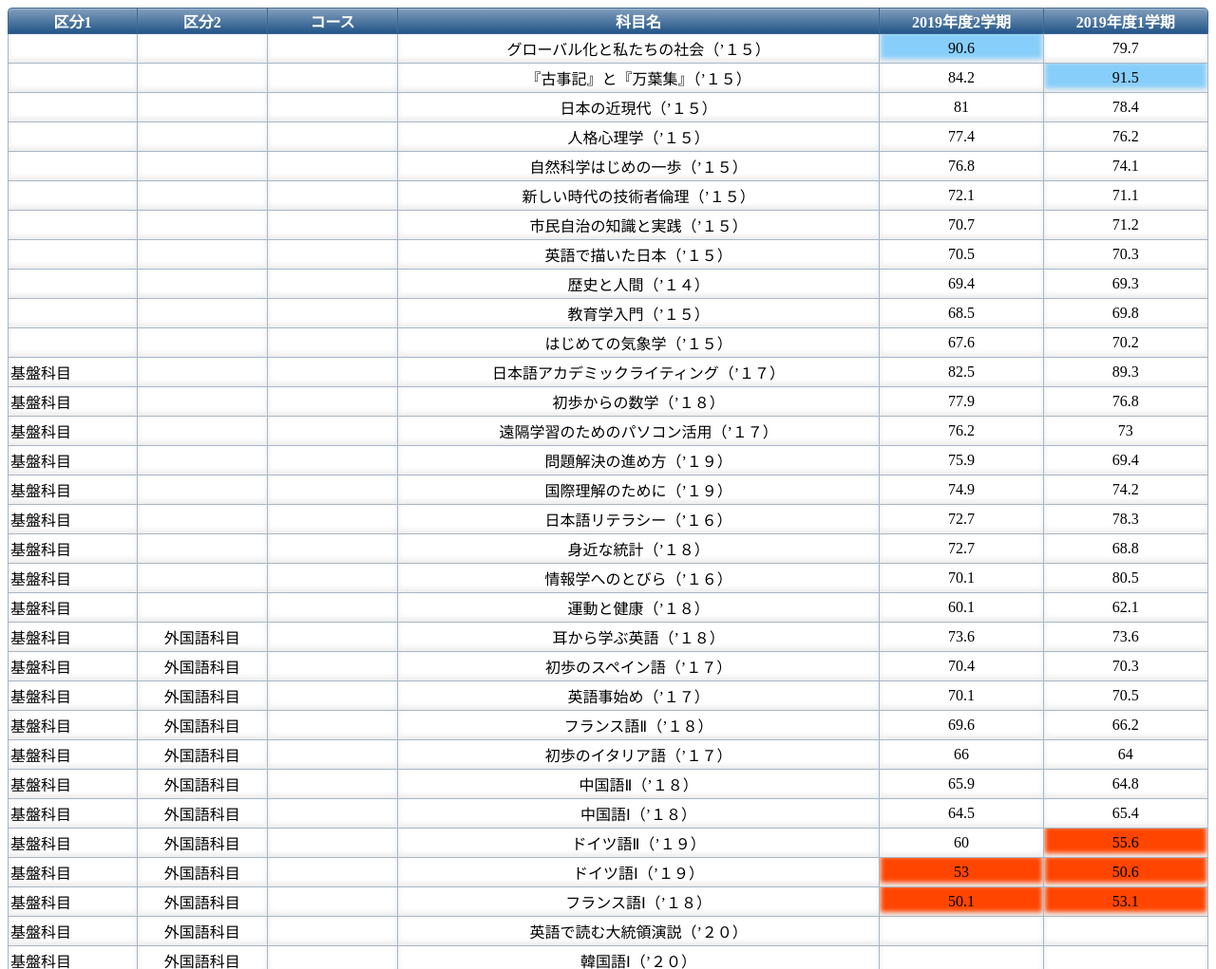
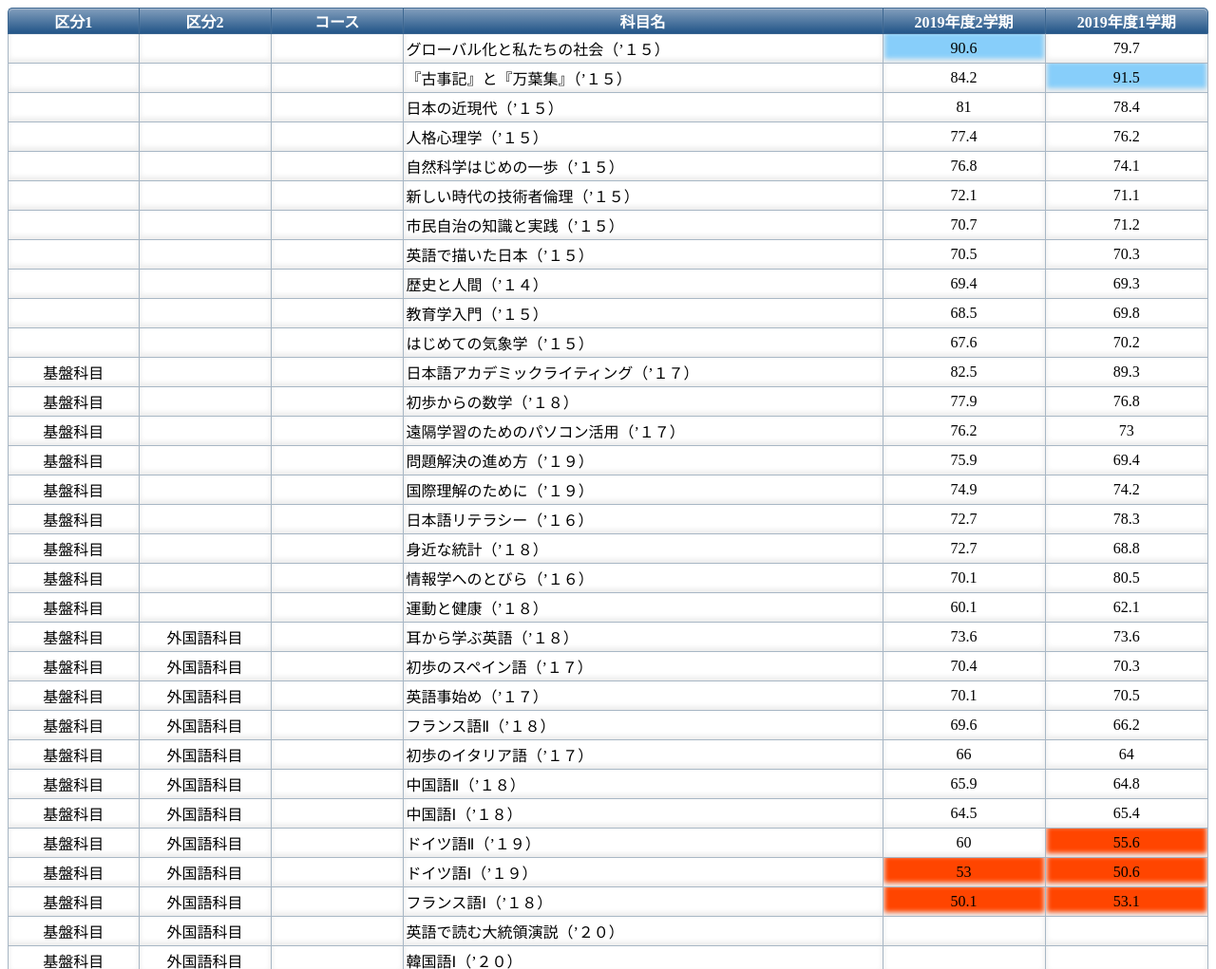
Before and after one commit to yasuda0320/ouj_heroku_app, a PHP site: page / in a window 1280 px wide. Shown: the top 1021 px of the page at 95% size. Run offline with PHP 8.4, Linux system fonts and the light colour scheme.

Commit message:
tdの横のパディングを増加。科目名の位置変更に合わせてcssの左寄せを修正

```diff
--- a/average.css
+++ b/average.css
@@ -29,10 +29,10 @@ table td {
   border-bottom: 1px solid #a8b7c5;
   border-top:none;
   box-shadow: 0px -3px 5px 1px #eee inset;
-  padding: 3px 2px;
+  padding: 3px 3px;
 }
 
-table td:first-child {
+table td:nth-child(4) {
   text-align: left;
 }
 
```
